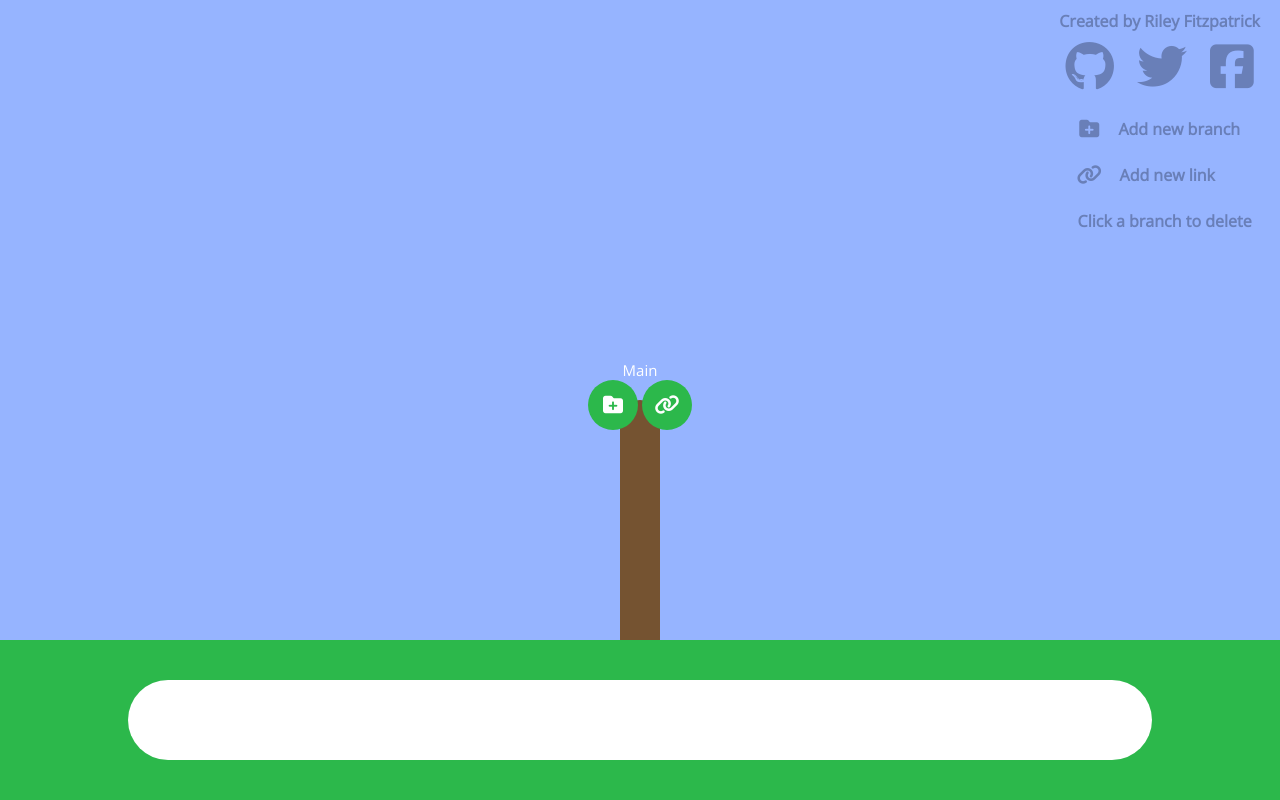
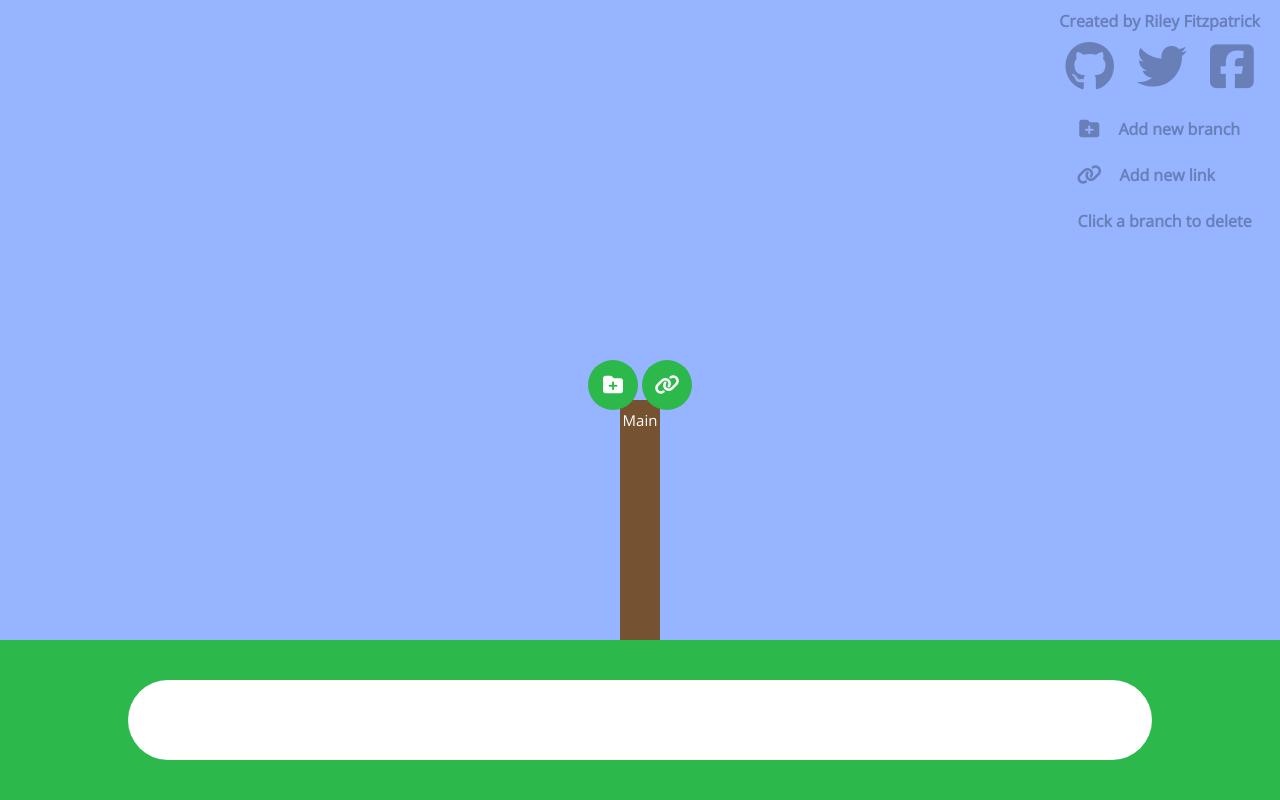
Before and after one commit to rfitz123/Forget-It, a Flask app: page / in a window 1280 px wide. Run offline with Flask 2, Linux system fonts and the light colour scheme; some libraries are stand-ins or nearby versions.

Commit message:
adjusted labels

```diff
--- a/app/static/css/styles.css
+++ b/app/static/css/styles.css
@@ -155,8 +155,6 @@ a {
     width: 40px;
     bottom: 20%;
     left: 50%;
-    border-top-left-radius: 999px;
-    border-top-right-radius: 999px;
     -webkit-transform: translateX(-50%);
     transform: translateX(-50%);
     background-color: #755331;
--- a/app/static/scripts/script.js
+++ b/app/static/scripts/script.js
@@ -64,7 +64,6 @@ class Node {
             <li id='li${this.id}'>
                 <div style='color: white;'>
                     <ul id='${this.id}'></ul>
-                    <p style='display: inline-block; padding: 0; margin: 0;'>${this.name}</p>
                     <div style='height: calc(${10 / this.id.length}vh - 70px);'></div>
                     <div id='div${this.id}' style='display: block;'>
                         <button class='button' id=d${this.id}>
@@ -74,6 +73,7 @@ class Node {
                             <i class='fas fa-link'></i>
                         </button>
                     </div>
+                    <p style='display: inline-block; padding: 0; margin: 0;'>${this.name}</p>
                 </div>
             </li>
             `;
--- a/app/templates/index.html
+++ b/app/templates/index.html
@@ -13,8 +13,6 @@
             <div class='link-space'>
                 <ul id='0'>
                 </ul>
-                <div style='height: calc(10vh - 70px);'></div>
-                <p id='p0' style='color: white; display: inline-block; padding: 0; margin: 0; cursor: pointer;'>Main</p>
                 <div id='div0' style='display: block;'>
                     <button class='button' id='d0'>
                         <i class='fas fa-folder-plus'></i>
@@ -23,6 +21,7 @@
                         <i class='fas fa-link'></i>
                     </button>
                 </div>
+                <p id='p0' style='color: white; display: inline-block; padding: 0; margin: 0; cursor: pointer;'>Main</p>
             </div>
             <div class='ground'></div>
             <input type="text" id='my-text-field'>
```
